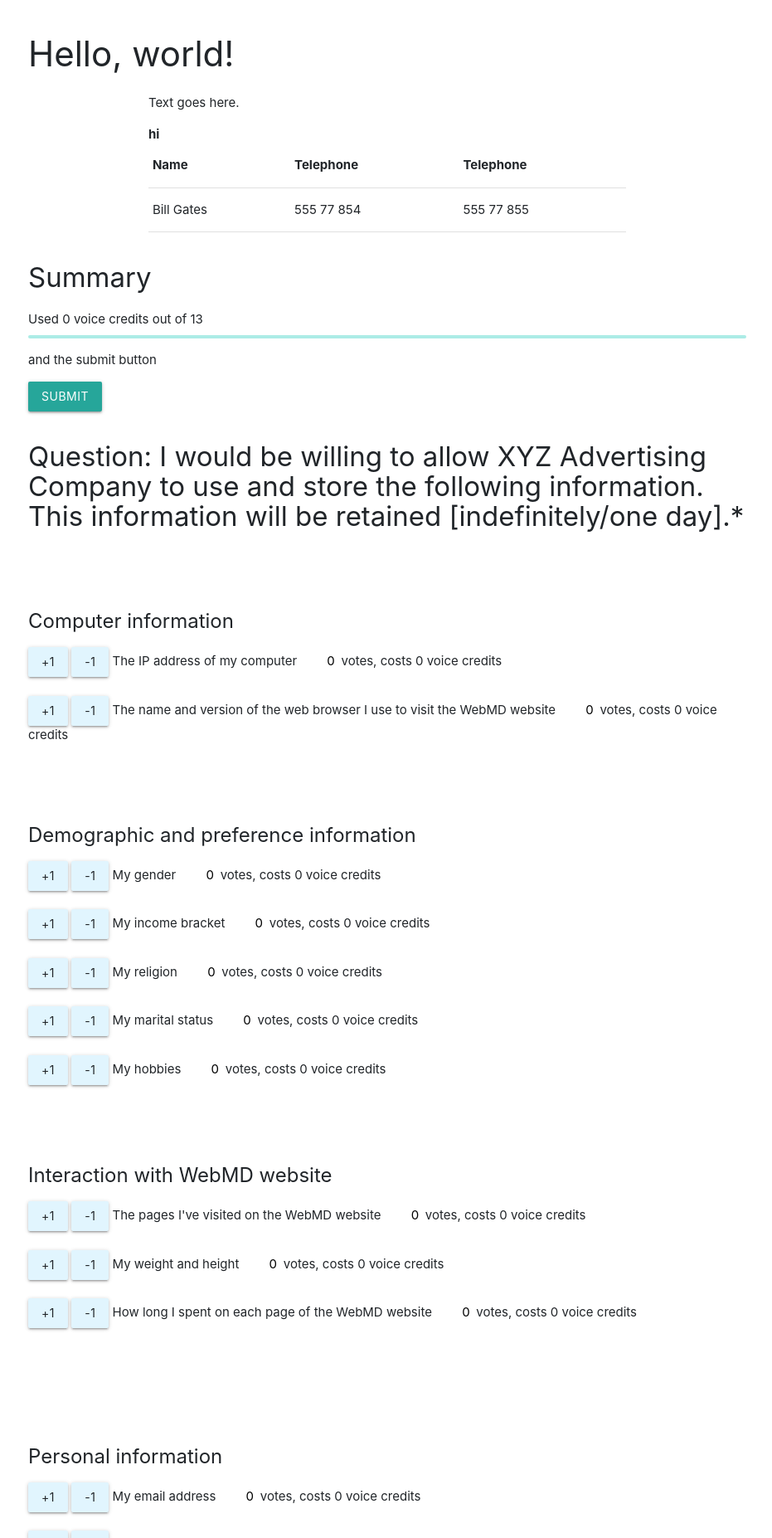
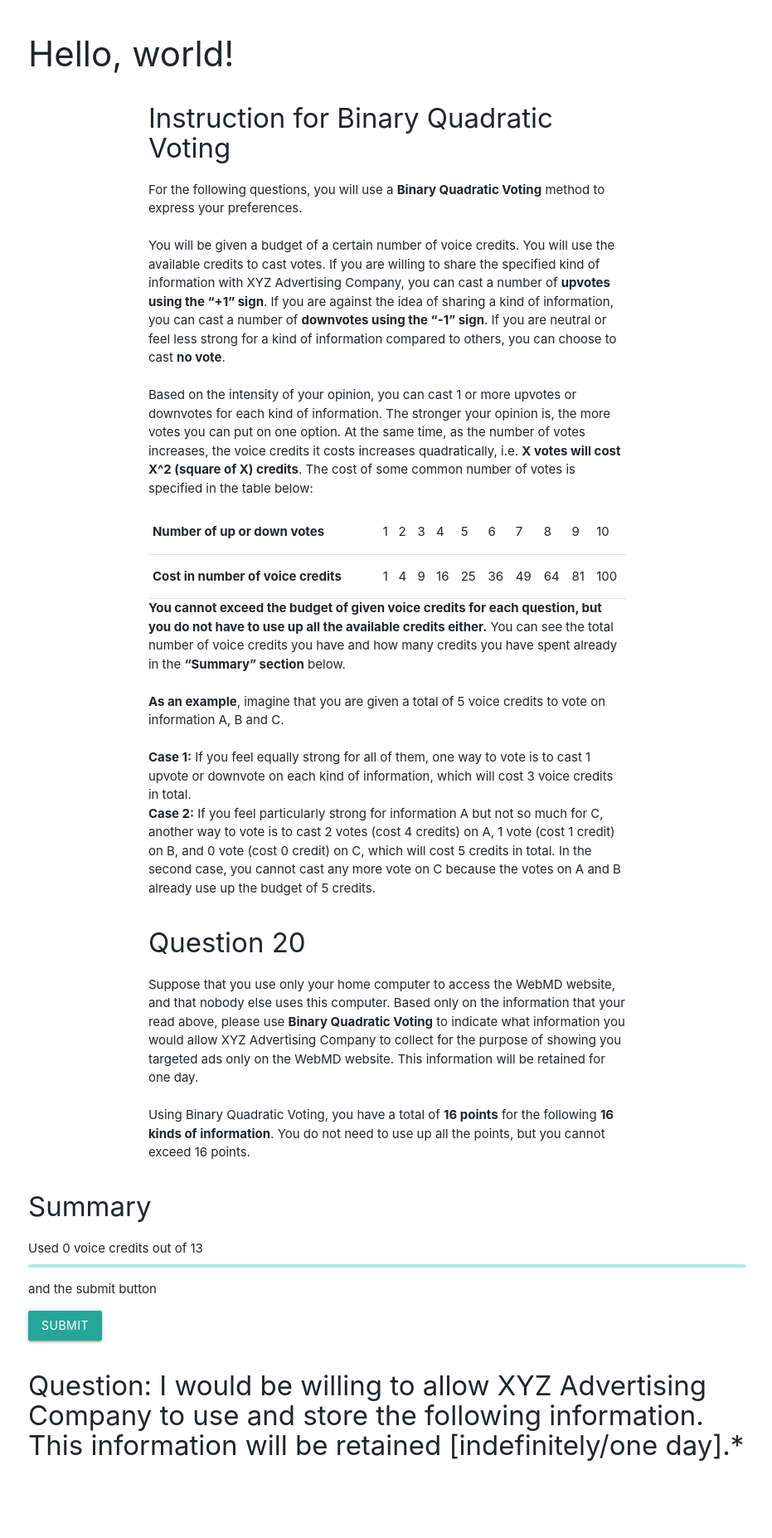
Before and after one commit to a2975667/cs598hs, a Flask app: page /qv/1 in a window 1280 px wide. Shown: the top 1854 px of the page at 83% size, without its empty margins (173-1104 px from the left). Run offline with Flask 2, Linux system fonts and the light colour scheme; some libraries are stand-ins or nearby versions.

Commit message:
added QV instruction

```diff
--- a/app/templates/qv.html
+++ b/app/templates/qv.html
@@ -17,21 +17,80 @@
         <div class="container">
             <h1>Hello, world!</h1>
             <div class='container'>
-                <p>Text goes here.</p>
-                <b>hi</b>
+                <h2>Instruction for Binary Quadratic Voting</h2>
+                <p>
+                    For the following questions, you will use a <b>Binary Quadratic Voting</b> method to express your preferences.
+                    <br /><br />
+                    You will be given a budget of a certain number of voice credits. You will use the available credits to cast votes.
+                    If you are willing to share the specified kind of information with XYZ Advertising Company,
+                    you can cast a number of <b>upvotes using the “+1” sign</b>. If you are against the idea of sharing a kind of information,
+                    you can cast a number of <b>downvotes using the “-1” sign</b>.
+                    If you are neutral or feel less strong for a kind of information compared to others, you can choose to cast <b>no vote</b>.
+
+                    <br /><br />
+                    Based on the intensity of your opinion, you can cast 1 or more upvotes or downvotes for each kind of information.
+                    The stronger your opinion is, the more votes you can put on one option.
+                    At the same time, as the number of votes increases, the voice credits it costs increases quadratically,
+                    i.e. <b>X votes will cost X^2 (square of X) credits</b>.
+                    The cost of some common number of votes is specified in the table below:
+                </p>
                 <table style="width:100%">
                     <tr>
-                        <th>Name</th>
-                        <th>Telephone</th>
-                        <th>Telephone</th>
+                        <th>Number of up or down votes</th>
+                        <td>1</td>
+                        <td>2</td>
+                        <td>3</td>
+                        <td>4</td>
+                        <td>5</td>
+                        <td>6</td>
+                        <td>7</td>
+                        <td>8</td>
+                        <td>9</td>
+                        <td>10</td>
                     </tr>
                     <tr>
-                        <td>Bill Gates</td>
-                        <td>555 77 854</td>
-                        <td>555 77 855</td>
+                        <th>Cost in number of voice credits</th>
+                        <td>1</td>
+                        <td>4</td>
+                        <td>9</td>
+                        <td>16</td>
+                        <td>25</td>
+                        <td>36</td>
+                        <td>49</td>
+                        <td>64</td>
+                        <td>81</td>
+                        <td>100</td>
                     </tr>
                 </table>
 
+                <p>
+                    <b>You cannot exceed the budget of given voice credits for each question,
+                        but you do not have to use up all the available credits either.</b>
+                    You can see the total number of voice credits you have and how many credits you have spent
+                    already in the <b>“Summary” section</b> below.
+                    <br /><br />
+                    <b>As an example</b>, imagine that you are given a total of 5 voice credits to vote on information A, B and C.
+                    <br /><br />
+                    <b>Case 1:</b> If you feel equally strong for all of them, one way to vote is to cast 1 upvote or downvote on each kind of information,
+                    which will cost 3 voice credits in total.
+                    <br />
+                    <b>Case 2:</b> If you feel particularly strong for information A but not so much for C, another way to vote is to cast 2 votes (cost 4 credits) on A, 1 vote (cost 1 credit) on B, and 0 vote (cost 0 credit) on C, which will cost 5 credits in total.
+                    In the second case, you cannot cast any more vote on C because the votes on A and B already use up the budget of 5 credits.
+                </p>
+
+            </div>
+
+            <div class='container'>
+                <h2>Question 20</h2>
+                <p>
+                    Suppose that you use only your home computer to access the WebMD website, and that nobody else uses this computer.
+                    Based only on the information that your read above, please use <b>Binary Quadratic Voting</b> to indicate what information you would allow
+                    XYZ Advertising Company to collect for the purpose of showing you targeted ads only on the WebMD website.
+                    This information will be retained for one day.
+                    <br/><br/>
+                    Using Binary Quadratic Voting, you have a total of <b>16 points</b> for the following <b>16 kinds of information</b>.
+                    You do not need to use up all the points, but you cannot exceed 16 points.
+                </p>
             </div>
 
         </div>
```
